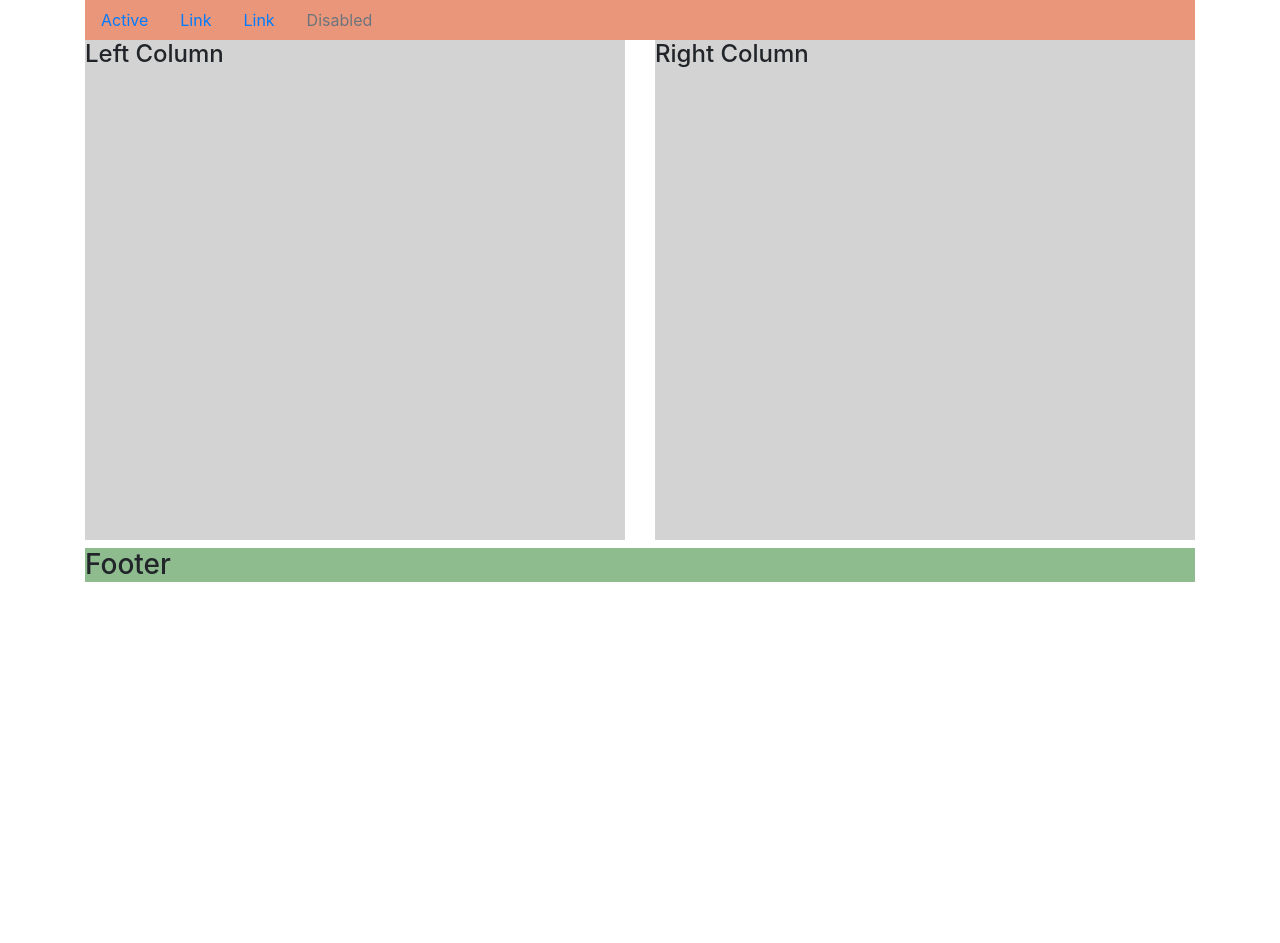
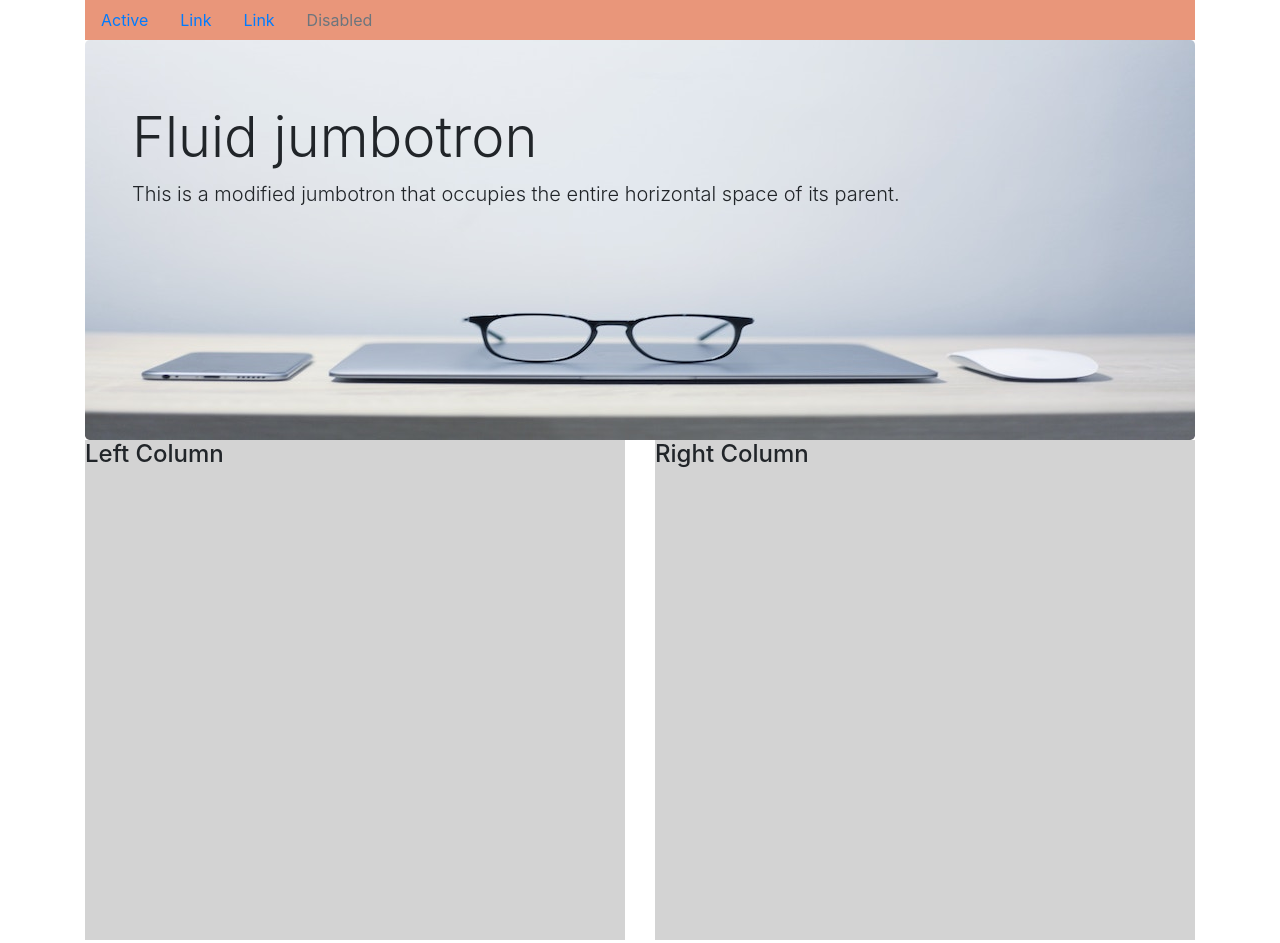
Before and after one commit to sporontinno/bootstrap-boilerplate, a plain HTML site: page index.html in a window 1280 px wide. Shown: the top 943 px of the page. Before the commit the page ends 800 px from the top, so only its background shows below. Drawn offline with nearby package versions, Linux system fonts and the light colour scheme.

Commit message:
Changed image size, added jumbotron and set the image as a background image

```diff
--- a/css/styles.css
+++ b/css/styles.css
@@ -0,0 +1,22 @@
+.nav {
+    background-color:darksalmon;
+  }
+
+  h4 {
+    background-color:lightgrey;
+    height: 500px;
+    margin-left: 0;
+    margin-right: 0;
+
+  }
+
+  h3 {
+    background-color:darkseagreen;
+  }
+
+  .jumbotron {
+    height: 400px;
+    margin: 0;
+    background-image: url("../img/office.jpg");
+    background-size: cover;
+ }
--- a/index.html
+++ b/index.html
@@ -12,25 +12,6 @@
     <link rel="stylesheet" href="css/styles.css">
 
     <title>Hello, world!</title>
-    <style>
-
-      .nav {
-        background-color:darksalmon;
-      }
-
-      h4 {
-        background-color:lightgrey;
-        height: 500px;
-        margin-left: 0;
-        margin-right: 0;
-
-      }
-
-      h3 {
-        background-color:darkseagreen;
-      }
-
-    </style>
   </head>
   <body>
 
@@ -49,6 +30,7 @@
 
 
     <div class="container">
+      <!--Header (Nav) -->
       <div class="row">
         <div class="col-12">
           <ul class="nav">
@@ -67,13 +49,35 @@
           </ul>
         </div>
       </div>
+
+      <!-- Jumbotron (Hero) -->
+
+        <div class="row">
+          <div class="col-12">
+            <div class="jumbotron">
+              <div class="container">
+                <h1 class="display-4">Fluid jumbotron</h1>
+                <p class="lead">This is a modified jumbotron that occupies the entire horizontal space of its parent.</p>
+              </div>
+            </div>
+          </div>
+        </div>
+
+      <!-- Left-Column -->
+
       <div class="row">
         <div class="col-6">
           <h4>Left Column</h1>
         </div>
+
+        <!-- Right Column -->
+
         <div class="col-6">
           <h4>Right Column</h1>
         </div>
+
+        <!--Footer -->
+
         <div class="col-12">
           <h3>Footer</h3>
         </div>
```
Also changed, not shown: IMG/jesus-kiteque-wn-KYaHwcis-unsplash.jpg (deleted), img/office.jpg (added).
